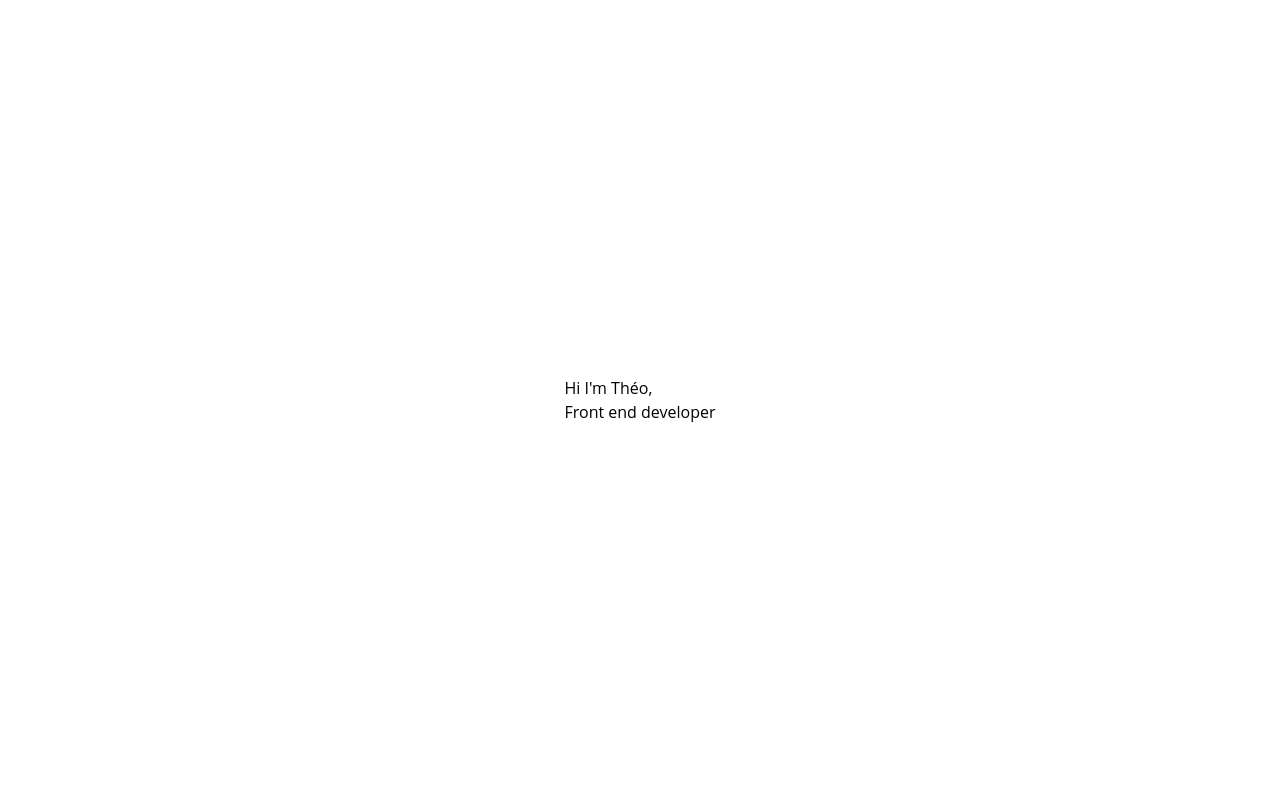
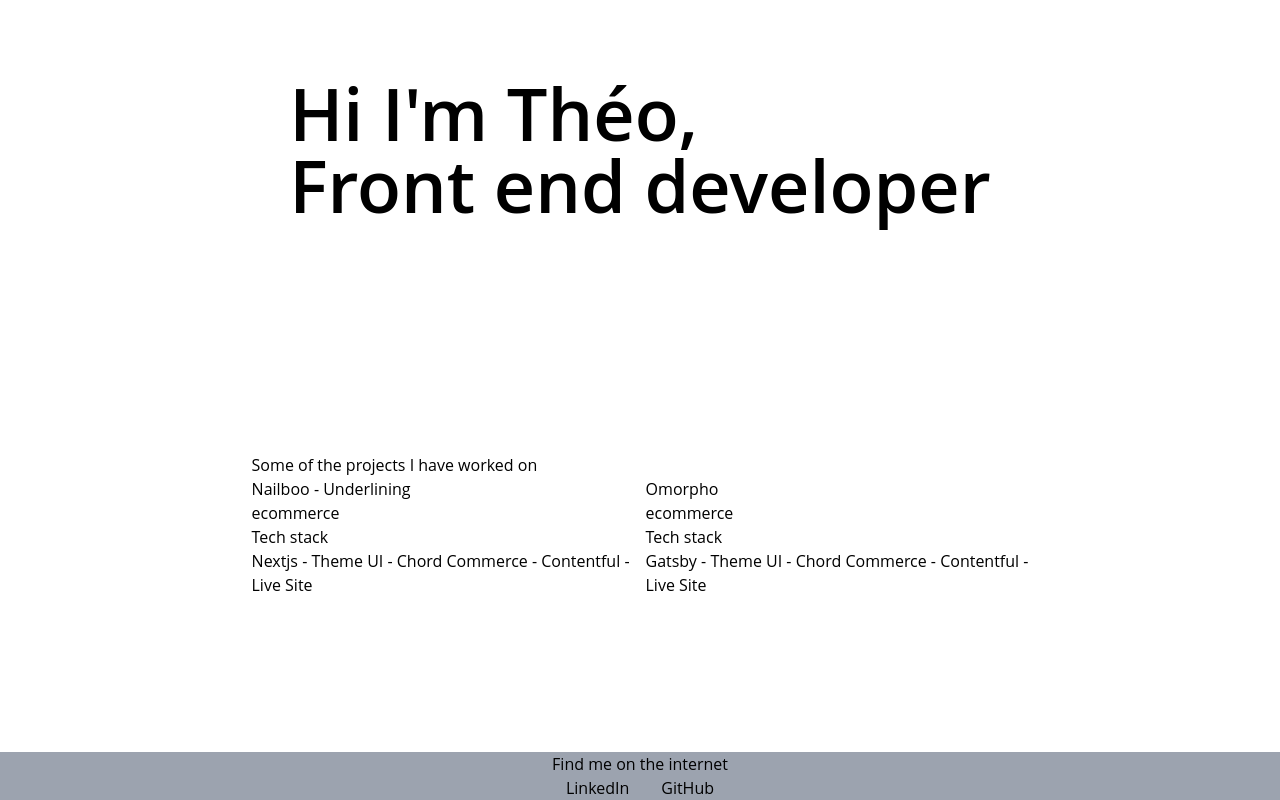
Before and after one commit to theolvq/daawa-portfolio, a Next.js app: page / in a window 1280 px wide. Built offline with nearby package versions, Linux system fonts and the light colour scheme.

Commit message:
basic content and style

```diff
--- /dev/null
+++ b/components/ExternalLink.tsx
@@ -0,0 +1,16 @@
+import React, { FC, ReactNode } from 'react';
+
+interface Props {
+  href: string;
+  children: ReactNode;
+}
+
+const ExternalLink: FC<Props> = ({ href, children }) => {
+  return (
+    <a href={href} target='_blank' rel='noreferrer'>
+      {children}
+    </a>
+  );
+};
+
+export default ExternalLink;
--- /dev/null
+++ b/components/ProjectCard.tsx
@@ -0,0 +1,29 @@
+import React, { FC } from 'react';
+import { Project } from '../types';
+import ExternalLink from './ExternalLink';
+
+interface Props {
+  project: Project;
+}
+
+const ProjectCard: FC<Props> = ({ project }) => {
+  const { title, category, techStack, url } = project;
+  return (
+    <div>
+      <h3>{title}</h3>
+      <span>{category}</span>
+      <h4>Tech stack</h4>
+      <div>
+        {techStack.map((tech, index) => (
+          <React.Fragment key={`${tech}-${index}`}>
+            <span>{tech}</span>
+            {index < techStack.length && ' - '}
+          </React.Fragment>
+        ))}
+      </div>
+      <ExternalLink href={url}>Live Site</ExternalLink>
+    </div>
+  );
+};
+
+export default ProjectCard;
--- a/package.json
+++ b/package.json
@@ -9,17 +9,12 @@
     "lint": "next lint"
   },
   "dependencies": {
-    "@tailwindcss/forms": "^0.5.3",
-    "axios": "^1.1.3",
-    "dotenv": "^16.0.3",
     "next": "^13.0.4",
-    "nodemailer": "^6.8.0",
     "react": "18.2.0",
     "react-dom": "18.2.0",
     "react-intersection-observer": "^9.4.1"
   },
   "devDependencies": {
-    "@types/nodemailer": "^6.4.6",
     "@types/react": "18.0.25",
     "@typescript-eslint/eslint-plugin": "^5.43.0",
     "@typescript-eslint/parser": "^5.43.0",
--- a/pages/index.tsx
+++ b/pages/index.tsx
@@ -1,5 +1,25 @@
 import type { NextPage } from 'next';
 import Head from 'next/head';
+import ExternalLink from '../components/ExternalLink';
+import ProjectCard from '../components/ProjectCard';
+import { Project } from '../types';
+
+const projects: Project[] = [
+  {
+    id: 1,
+    title: 'Nailboo - Underlining',
+    category: 'ecommerce',
+    techStack: ['Nextjs', 'Theme UI', 'Chord Commerce', 'Contentful'],
+    url: 'https://nailboonails.com',
+  },
+  {
+    id: 2,
+    title: 'Omorpho',
+    category: 'ecommerce',
+    techStack: ['Gatsby', 'Theme UI', 'Chord Commerce', 'Contentful'],
+    url: 'https://www.omorpho.com',
+  },
+];
 
 const Home: NextPage = () => {
   return (
@@ -9,11 +29,26 @@ const Home: NextPage = () => {
         <meta name='description' content="Théo Lévêque's personal website" />
         <link rel='icon' href='/favicon.svg' />
       </Head>
-      <main className='min-h-screen grid place-items-center'>
-        <h1>
+      <main className='min-h-screen grid justify-items-center items-end'>
+        <h1 className='text-7xl font-semibold place-self-center'>
           Hi I&#39;m Théo, <br />
           Front end developer
         </h1>
+        <section>
+          <h2 className=''>Some of the projects I have worked on</h2>
+          <div className='flex gap-4'>
+            {projects.map((project) => (
+              <ProjectCard key={project.id} project={project} />
+            ))}
+          </div>
+        </section>
+        <footer className='bg-gray-400 min-w-full grid place-items-center'>
+          <h2>Find me on the internet</h2>
+          <div className='space-x-8'>
+            <ExternalLink href='https://www.linkedin.com/in/theoleveque/'>LinkedIn</ExternalLink>
+            <ExternalLink href='https://github.com/daawascript'>GitHub</ExternalLink>
+          </div>
+        </footer>
       </main>
     </div>
   );
--- /dev/null
+++ b/types/index.ts
@@ -0,0 +1,7 @@
+export interface Project {
+  id: number;
+  title: string;
+  category: string;
+  techStack: string[];
+  url: string;
+}
```
Also changed, not shown: .eslintrc.json.
